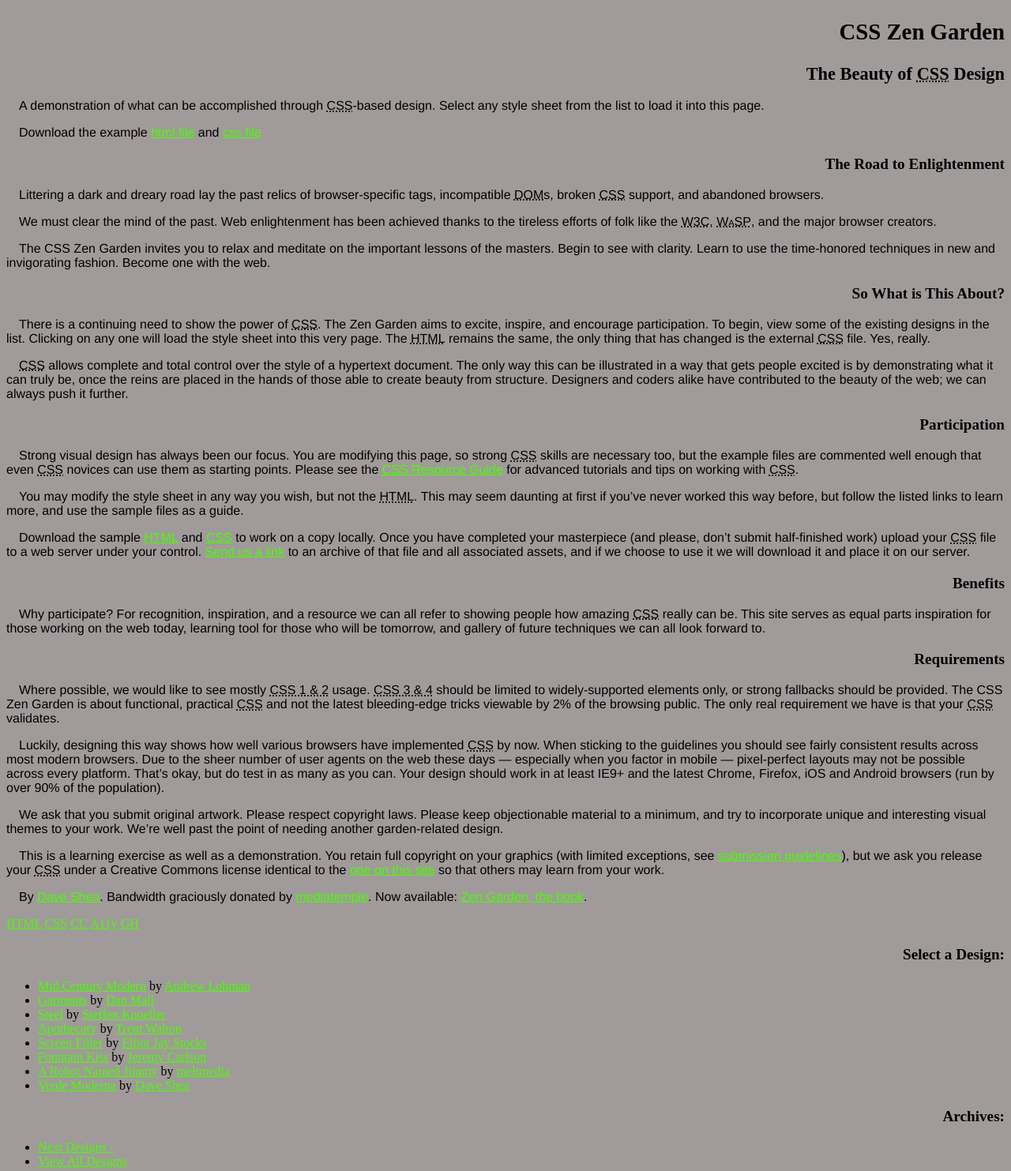
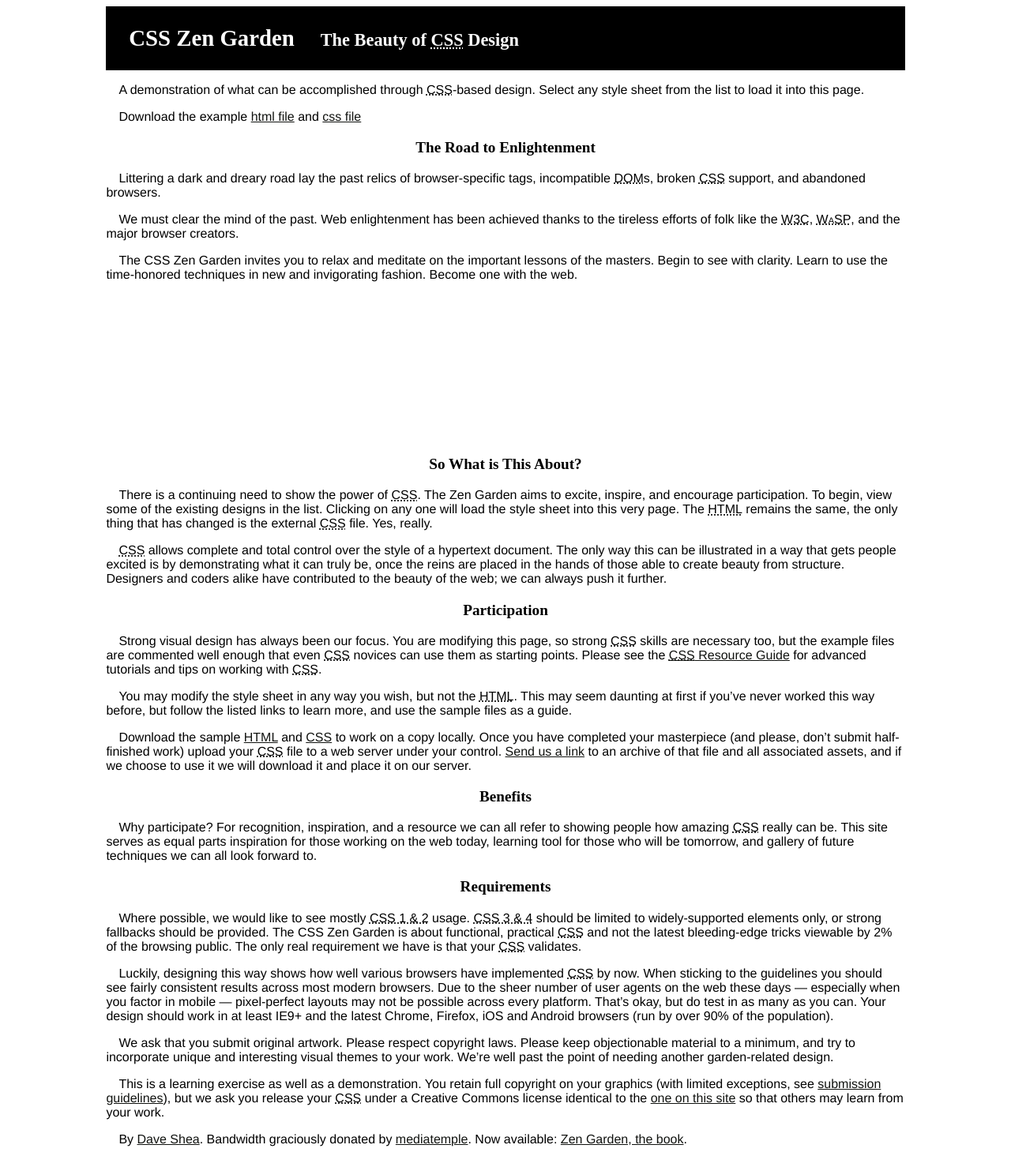
Before and after one commit to marcus-projetodesonvolve/Css, a plain HTML site: page Css Zen Garden/index.html in a window 1280 px wide. Shown: the top 1483 px of the page at 79% size. Drawn offline with Linux system fonts and the light colour scheme.

Commit message:
Update style.css

```diff
--- a/Css Zen Garden/style.css
+++ b/Css Zen Garden/style.css
@@ -1,7 +1,57 @@
 /*cor de fundo */
 body {
-    background-color: #a19a9a; /* Um tom claro de cinza */
+    background-color: #ffffff;
 }
+
+.page-wrapper{
+    width: 80%;
+    max-width: 1280px;
+    margin: auto;
+}
+
+#zen-intro{
+    height: 550px;
+}
+
+#design-archives {
+    display: none; /* Remove o container da renderização */
+  }
+
+#zen-intro header {
+    background-color: #000000;
+    color: #ffffff;
+
+}
+
+#zen-intro header h1, #zen-intro header h2 {
+   display: inline-block;
+
+}
+#zen-intro header h1 {
+    margin-left: 1em ;
+    margin-right: 1em;
+}
+
+aside ul li {
+    list-style-type: none; /* Remove os bullets */
+    margin-bottom: 1em; /* Espaçamento entre os itens */
+    text-align: center; /* Centraliza os itens */
+  }
+
+footer {
+    background-color: #f0ebeb; /* Fundo escuro para contraste */
+    color: #080808; /* Fonte clara */
+    margin: 4%; /* Espaçamento externo */
+  }
+
+.main footer a{
+    border: solid 2px #0c0c0c; /* Borda branca */
+    padding: 0.5em; /* Espaçamento interno */
+    display: inline-block; /* Alinha horizontalmente */;
+
+}
+
+
 
 /* Definida a fonte */
 p {
@@ -13,7 +63,7 @@ p {
 
 
 h1,h2,h3 {
-    text-align: right;
+    text-align: center;
 }
 h1 {
     font-size: 1.8rem; /* Tamanho da fonte Titulo h1*/
@@ -32,7 +82,7 @@ h3 {
 .main.p{line-height: 1.5}
 
 a {
-    color: #48ff00; /*cor de destaque */
+    color: #111310; /*cor de destaque */
 }
 
 abbr {
```
